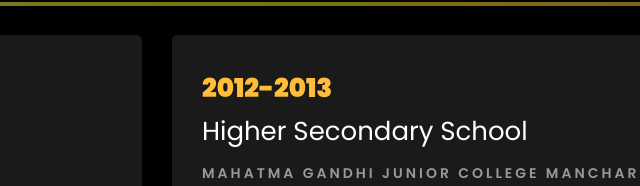
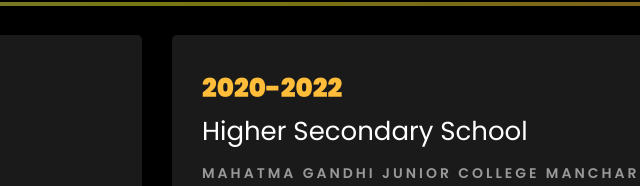
Before and after one commit to Tanvibhalerao2927/tanvibhalerao.github.io, a plain HTML site: page index.html in a window 1280 px wide. Shown: the part 2932-3118 px from the top of the page, 483-1123 px from the left. Drawn offline with Linux system fonts and the light colour scheme; files whose address does not match are found by name.

Commit message:
Update index.html

```diff
--- a/index.html
+++ b/index.html
@@ -370,7 +370,7 @@
 
 				<div class="col-md-6">
     				<div class="resume-wrap ftco-animate">
-    					<span class="date">2012-2013</span>
+    					<span class="date">2020-2022</span>
     					<h2>Higher Secondary School</h2>
     					<span class="position">Mahatma Gandhi Junior College Manchar </span>
     					<p class="mt-4">Grade: First class distinction.</p>
```
